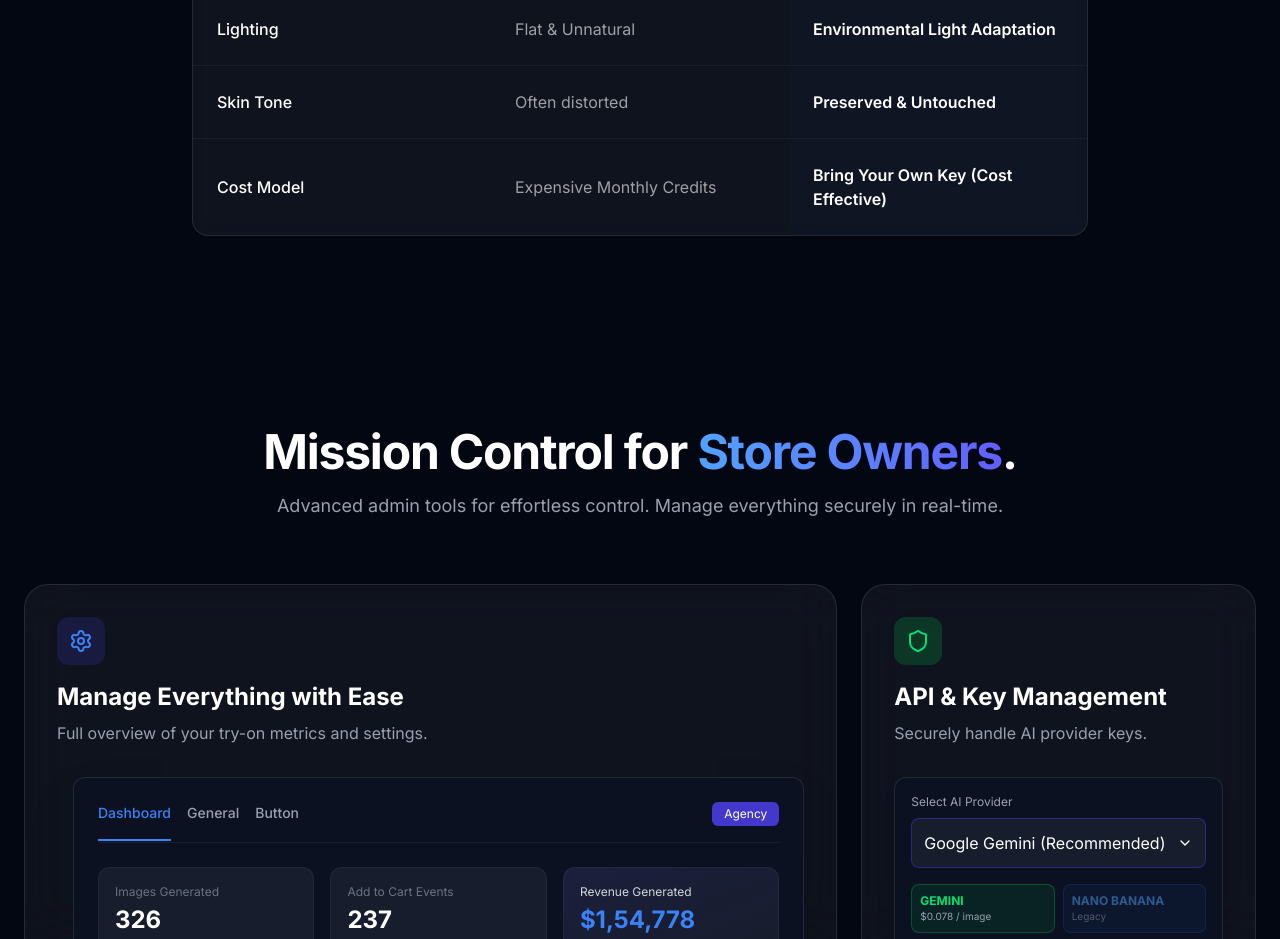
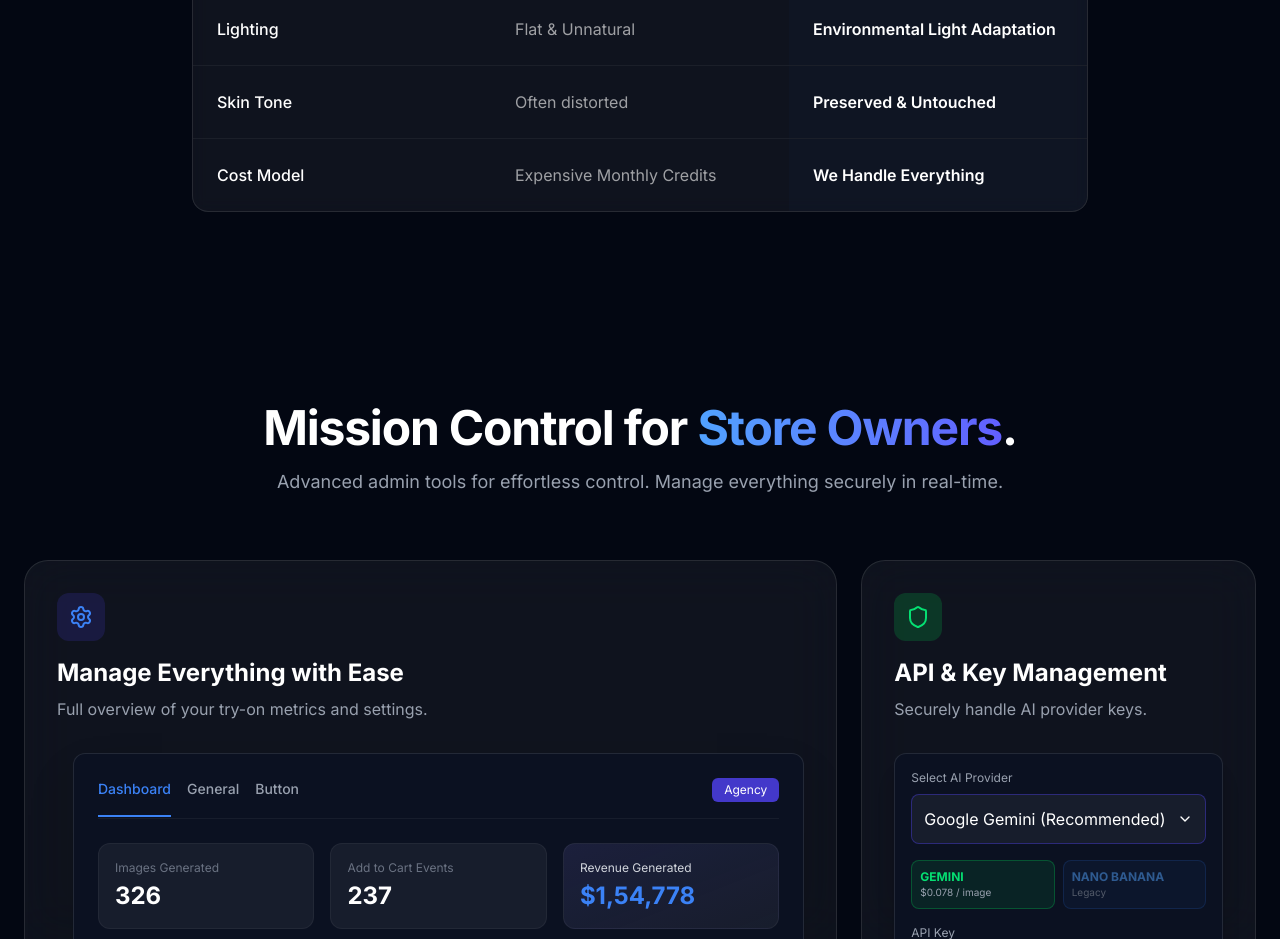
Before and after one commit to wearaiteam-wq/WearAI-Landing-Page, a Next.js app: page / in a window 1280 px wide. Shown: the part 4460-5399 px from the top of the page. Built offline with nearby package versions, Linux system fonts and the light colour scheme.

Commit message:
Modify 'Cost Model' feature description
Updated the 'Cost Model' feature description in ComparisonTable.

```diff
--- a/components/ComparisonTable.tsx
+++ b/components/ComparisonTable.tsx
@@ -24,7 +24,7 @@ const features = [
     {
         name: "Cost Model",
         generic: "Expensive Monthly Credits",
-        wearai: "Bring Your Own Key (Cost Effective)",
+        wearai: "We Handle Everything",
     },
 ];
 
```
